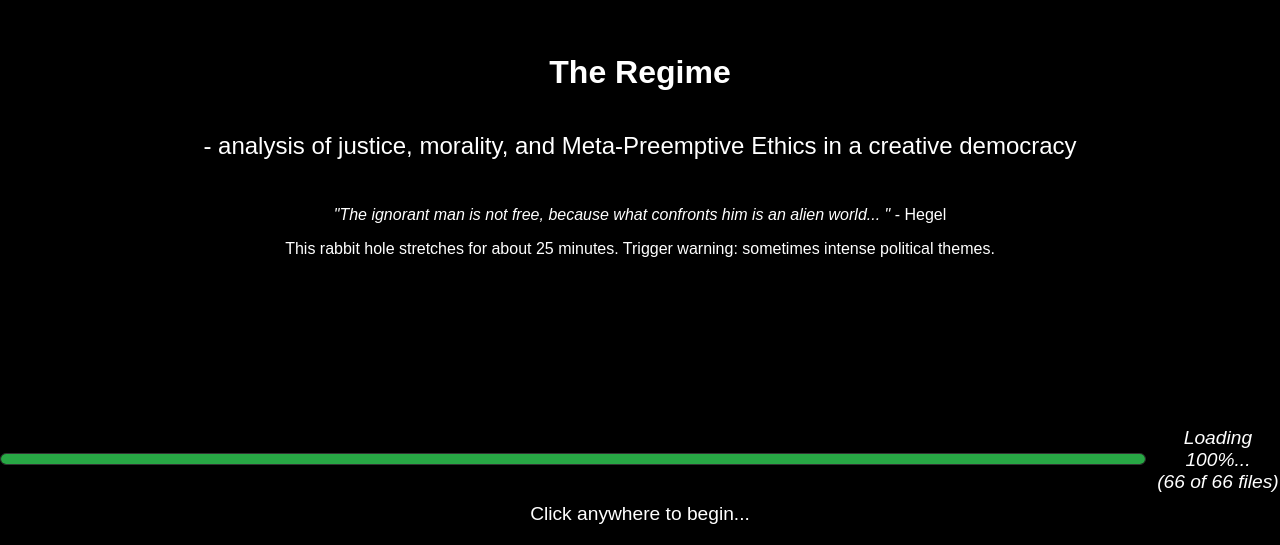
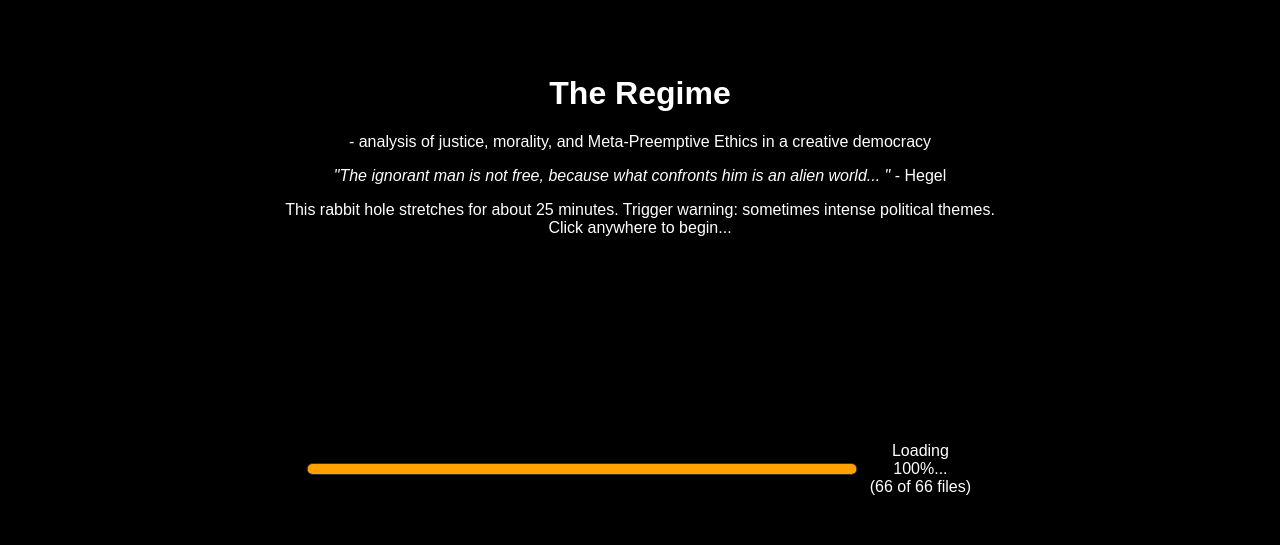
Before and after one commit to agreed1179/the_regime, a Svelte app: page / in a window 1280 px wide. Shown: the part 255-800 px from the top of the page. Built offline with nearby package versions, Linux system fonts and the light colour scheme; no server answers.

Commit message:
fixed music playback issue and cleaned things

```diff
--- a/public/chapter0.json
+++ b/public/chapter0.json
@@ -49,7 +49,7 @@
       "text": "If what Himmler said was true, and if we believe that the law of the universality of human emotions to hold true, then Himmler would’ve felt the same love we feel as he orchestrated the murder of 14 million people. \n\n This psychology is perhaps best captured in the work of the Russian crime novelist, Fyodor Dostoevsky, in his work *Crime and Punishment*, where a murder was rationalised by precisely that of love. \n\n The only defence that we have, is reason and intellect. \n\n Fortunately, much work has already been done for us by thinkers of history. We merely need to attune ourselves to the results of their intellectual labour, in order to build that mental muscle which shields ourselves from the terrible mistakes that would seem to us to be righteous. \n\n This is precisely what I seek to accomplish in *The Regime*. \n\n Let’s get started. \n\n ",
       "soundEffect": "test.mp3",
       "reference":"Dostoyevsky, F. (1993). *Crime and Punishment* (R. Pevear & L. Volokhonsky, Trans.). Vintage Classics. (Original work published 1866)",
-      "background": "philosophy_classroom.jpg",
+      "background": "debate_room.jpg",
       "transition": "fade_short"
     }
   ]
--- a/public/chapter3.json
+++ b/public/chapter3.json
@@ -197,6 +197,12 @@
           "who-img": "kid_1.png",
           "position": "left",
           "text": "And I'm gonna be traumatised for life! I'll never get over the fact that I had to execute someone innocent!"
+        },
+        {
+          "who": "Danny",
+          "who-img": "kid_1.png",
+          "position": "left",
+          "chat-image": "meme_please.png"
         },
         {
           "who": "Jeremy Bentham",
--- a/public/chapter6.json
+++ b/public/chapter6.json
@@ -5,14 +5,14 @@
   "slides": [
     {
       "type": "dream",
-      "text": "# 06. Meta-Preemptive Ethics (Under construction)",
+      "text": "# 06. Meta-Preemptive Ethics",
       "soundEffect" : "test.mp3",
       "noHistory" : false,
       "fadeInTime" : 1800,
       "fadeOutTime" : 2000
     }, {
       "type": "info",
-      "text": "(Under construction thank you for your patience... I promise it will be worth the wait...)",
+      "text": "(Under construction thank you for your patience... I promise it will be worth the wait...) \n\n AFTRS does not require original contribution as part of the exegesis so I have omitted this part for now. But the idea is, I have invented a novel method to resolve the conflict. \n\n Stay tuned.",
       "soundEffect": "test.mp3",
       "background": "philosophy_classroom.jpg",
       "reference":"",
--- a/src/App.svelte
+++ b/src/App.svelte
@@ -1,3 +1,4 @@
+<!-- src/App.svelte -->
 <script>
   import './appStyles.css';
   import { onMount } from 'svelte';
@@ -14,13 +15,14 @@
   import QuoteQuizSlide from './slides/QuoteQuizSlide.svelte';
   import DreamSlide from './slides/DreamSlide.svelte';
   import ChatSlide from './slides/ChatSlide.svelte';
-  import FlashScreen from './components/FlashScreen.svelte';
   import ScoreSummary from './slides/ScoreSummary.svelte';
   import AgreeDisagreeSlide from './slides/AgreeDisagreeSlide.svelte';
   import ScoreFinal from './slides/ScoreFinal.svelte';
   import ClickToAdvanceOverlay from './components/ClickToAdvanceOverlay.svelte';
   import ChapterSelector from './components/ChapterSelector.svelte';
 
+  import StartScreen from './components/StartScreen.svelte';
+  import EndScreen from './components/EndScreen.svelte';
 
   // Import stores
   import {
@@ -49,6 +51,7 @@
   let gameStarted = false;
   let isMuted = false;
   let backgroundAudio;
+  $: backgroundAudio; //Make it reactive
 
   // Progress-related variables
   let slideCounts = [];
@@ -240,6 +243,9 @@
     await loadChapter(0); // Load Chapter 0
     currentStage.set(0); // Initialize currentStage
     slides.set(allChapters[$currentChapter].slides); //set initial slide of a chapter
+
+
+
   }
 
   // Function to load the next chapter
@@ -276,20 +282,6 @@
             console.error('Background music playback failed:', error);
           });
         }
-      }
-    }
-  }
-
-  // Reactive statement to update audio src and play music when backgroundMusic changes
-  $: if (backgroundAudio && $backgroundMusic) {
-    const fullMusicPath = getAssetPath('music', $backgroundMusic, $assetPaths);
-    if (backgroundAudio.src !== fullMusicPath) { // Prevent resetting src if already correct
-      backgroundAudio.src = fullMusicPath;
-      if (!isMuted) {
-        backgroundAudio.volume = $backgroundVolume; // Set the volume
-        backgroundAudio.play().catch(error => {
-          console.error('Background music playback failed:', error);
-        });
       }
     }
   }
@@ -456,14 +448,13 @@
 <!-- Application Markup -->
 {#if !gameStarted}
   <!-- Starting screen using FlashScreen component -->
-  <FlashScreen
-    screenType="start"
+  <StartScreen
     on:proceed={startGame}
     on:startLoading={preloadAssets}
   />
   {:else if gameEnded}
-  <!-- Ending screen using FlashScreen component -->
-  <FlashScreen screenType="end" on:proceed={restartGame} />
+  <!-- Ending screen using EndScreen component -->
+  <EndScreen on:proceed={restartGame} />
 {:else}
 
   <!-- Main Content Container -->
@@ -490,8 +481,10 @@
       bind:this={backgroundAudio}
       loop
       preload="auto"
+      src={$backgroundMusic ? getAssetPath('music', $backgroundMusic, $assetPaths) : ''}
       on:loadeddata={() => {
         if (!isMuted && $backgroundMusic) {
+          backgroundAudio.volume = $backgroundVolume; // Ensure volume is set
           backgroundAudio.play().catch(error => {
             console.error('Background music playback failed:', error);
           });
--- /dev/null
+++ b/src/components/EndScreen.svelte
@@ -0,0 +1,101 @@
+<script>
+    import { onMount } from 'svelte';
+    import { fade } from 'svelte/transition';
+    import { createEventDispatcher } from 'svelte';
+
+    let isVisible = true;
+    let heading = '';
+    let subheading = '';
+    let quote = '';
+    let buttonLabel = '';
+    let buttonAction = '';
+
+    const dispatch = createEventDispatcher();
+
+    // Fetch the end screen content
+    async function fetchContent() {
+      try {
+        const response = await fetch('flashscreens.json');
+        if (!response.ok) throw new Error(`HTTP error! status: ${response.status}`);
+
+        const data = await response.json();
+        const screenData = data['end'] || {};
+        heading = screenData.heading || '<h1>Thank You for Playing</h1>';
+        subheading = screenData.subheading || '';
+        quote = screenData.quote || '<p><em>"Default End Quote" - Unknown</em></p>';
+        buttonLabel = screenData.button?.label || 'Restart Game';
+        buttonAction = screenData.button?.action || 'reload';
+      } catch (error) {
+        console.error('Error fetching flashscreens.json:', error);
+        heading = '<h1>Thank You for Playing</h1>';
+        subheading = '';
+        quote = '<p><em>"Default End Quote" - Unknown</em></p>';
+        buttonLabel = 'Restart Game';
+        buttonAction = 'reload';
+      }
+    }
+
+    onMount(() => {
+      fetchContent();
+    });
+
+    function handleButtonClick() {
+      if (buttonAction === 'reload') {
+        dispatch('proceed');
+      }
+    }
+  </script>
+
+  <style>
+    .flash-screen {
+      display: flex;
+      flex-direction: column;
+      justify-content: center;
+      align-items: center;
+      height: 100vh;
+      width: 100vw;
+      background-color: #000; /* Black background */
+      color: #fff; /* White text */
+      cursor: pointer;
+      text-align: center;
+      font-family: 'Fira Sans', sans-serif;
+      position: relative;
+      padding: 20px;
+      box-sizing: border-box;
+    }
+  </style>
+
+  {#if isVisible}
+    <div
+      class="flash-screen"
+      transition:fade={{ duration: 1000 }}
+    >
+      <!-- Heading -->
+      <div class="heading">
+        {@html heading}
+      </div>
+
+      <!-- Subheading -->
+      {#if subheading}
+        <div class="subheading">
+          {@html subheading}
+        </div>
+      {/if}
+
+      <!-- Quote -->
+      <div class="quote">
+        {@html quote}
+      </div>
+
+      <!-- Action Button -->
+      {#if buttonLabel}
+        <button
+          class="action-button"
+          on:click={handleButtonClick}
+          aria-label="Restart Game"
+        >
+          {buttonLabel}
+        </button>
+      {/if}
+    </div>
+  {/if}
--- a/src/components/FlashScreen.svelte
+++ b/src/components/FlashScreen.svelte
@@ -1,3 +1,4 @@
+<!-- src/components/FlashScreen.svelte -->
 <script>
     import { onMount, tick } from 'svelte';
     import { fade } from 'svelte/transition';
--- /dev/null
+++ b/src/components/StartScreen.svelte
@@ -0,0 +1,137 @@
+<script>
+    import { onMount, tick } from 'svelte';
+    import { fade } from 'svelte/transition';
+    import { createEventDispatcher } from 'svelte';
+
+    let isVisible = true;
+    let heading = '';
+    let subheading = '';
+    let quote = '';
+
+    const dispatch = createEventDispatcher();
+
+    // Loading progress variables
+    let loadingProgress = 0;
+    let isLoading = true;
+    let totalAssets = 0;
+    let loadedAssets = 0;
+
+    // Fetch the start screen content
+    async function fetchContent() {
+      try {
+        const response = await fetch('flashscreens.json');
+        if (!response.ok) throw new Error(`HTTP error! status: ${response.status}`);
+
+        const data = await response.json();
+        const screenData = data['start'] || {};
+        heading = screenData.heading || '<h1>Click to Start</h1>';
+        subheading = screenData.subheading || '';
+        quote = screenData.quote || '<p><em>"Default Start Quote" - Unknown</em></p>';
+      } catch (error) {
+        console.error('Error fetching flashscreens.json:', error);
+        heading = '<h1>Click to Start</h1>';
+        subheading = '';
+        quote = '<p><em>"Default Start Quote" - Unknown</em></p>';
+      }
+    }
+
+    onMount(() => {
+      fetchContent();
+      preloadAssets();
+    });
+
+    // Function to preload assets
+    async function preloadAssets() {
+      await tick();
+      dispatch('startLoading', {
+        onProgress: updateProgress,
+        onComplete: handleLoadingComplete,
+        setTotalAssets: setTotalAssets,
+      });
+    }
+
+    function setTotalAssets(total) {
+      totalAssets = total;
+    }
+
+    function updateProgress(loaded) {
+      loadedAssets = loaded;
+      loadingProgress = totalAssets ? Math.round((loadedAssets / totalAssets) * 100) : 0;
+    }
+
+    function handleLoadingComplete() {
+      isLoading = false;
+    }
+
+    function handleClick() {
+      if (!isLoading) {
+        isVisible = false;
+      }
+    }
+
+    function handleOutroEnd() {
+      dispatch('proceed');
+    }
+  </script>
+
+  <style>
+    .flash-screen {
+      display: flex;
+      flex-direction: column;
+      justify-content: center;
+      align-items: center;
+      height: 100vh;
+      width: 100vw;
+      background-color: #000; /* Black background */
+      color: #fff; /* White text */
+      cursor: pointer;
+      text-align: center;
+      font-family: 'Fira Sans', sans-serif;
+      position: relative;
+      padding: 20px;
+      box-sizing: border-box;
+    }
+  </style>
+
+  {#if isVisible}
+    <div
+      class="flash-screen"
+      on:click={handleClick}
+      transition:fade={{ duration: 1000 }}
+      on:outroend={handleOutroEnd}
+    >
+      <!-- Heading -->
+      <div class="heading">
+        {@html heading}
+      </div>
+
+      <!-- Subheading -->
+      {#if subheading}
+        <div class="subheading">
+          {@html subheading}
+        </div>
+      {/if}
+
+      <!-- Loading Progress Bar -->
+      <div class="loading-section">
+        <div class="progress-container">
+          <div class="progress-bar">
+            <div class="progress" style="width: {loadingProgress}%"></div>
+          </div>
+          <p>Loading {loadingProgress}%... <br> ({loadedAssets} of {totalAssets} files)</p>
+        </div>
+      </div>
+
+      <!-- Quote -->
+      <div class="quote">
+        {@html quote}
+      </div>
+
+      <!-- Click to Start Message -->
+      {#if !isLoading}
+        <div class="click-to-start">
+          Click anywhere to begin...
+        </div>
+      {/if}
+    </div>
+  {/if}
--- a/src/slides/InfoSlide.svelte
+++ b/src/slides/InfoSlide.svelte
@@ -50,7 +50,6 @@
 
   // Function to handle click events
   function handleClick(event) {
-      console.log('InfoSlide handleClick triggered');
       updateSlide();
   }
 
--- a/src/utils/appLogic.js
+++ b/src/utils/appLogic.js
@@ -10,11 +10,6 @@ export function preloadImages(slideData) {
     if (slide.background) {
       const img = new Image();
       img.src = getAssetPath('background', slide.background, get(assetPaths));
-    }
-    // pre-load display artefacts
-    if (slide.characters.imageSrc) {
-      const img = new Image();
-      img.src = getAssetPath('character', slide.characters.imageSrc, get(assetPaths));
     }
     // pre-load character images
     if (slide.characterImage) {
```
Lines whose indentation alone changed are shown as unchanged.
